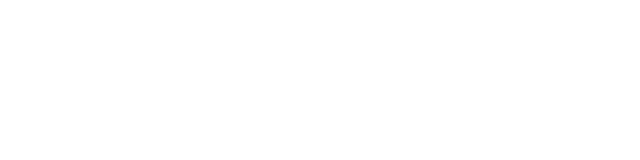
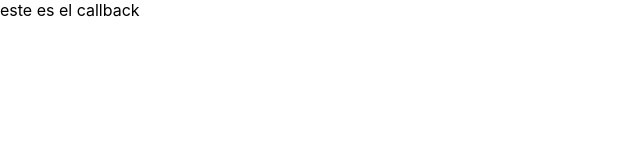
Before and after one commit to nicokurogane/oauth2-example-frontend, a React (Create React App) app: page /callback in a window 1280 px wide. Shown: the top 160 px of the page, without its empty margins (0-640 px from the left). Built offline with nearby package versions, Linux system fonts and the light colour scheme.

Commit message:
✨ Adds routing structure

```diff
--- a/src/pages/app/App.js
+++ b/src/pages/app/App.js
@@ -1,11 +1,21 @@
 import React from "react";
+import { BrowserRouter as Router, Switch, Route, Link } from "react-router-dom";
+import Callback from "../callback/Callback";
+import Home from "../home/Home";
 import "./App.css";
 
 function App() {
   return (
-    <div className="App">
-      <div></div>
-    </div>
+    <Router>
+      <Switch>
+        <Route exact path="/">
+          <Home />
+        </Route>
+        <Route exact path="/callback">
+          <Callback />
+        </Route>
+      </Switch>
+    </Router>
   );
 }
 
--- /dev/null
+++ b/src/pages/callback/Callback.js
@@ -0,0 +1,7 @@
+import React from "react";
+
+const Callback = () => {
+  return <div className="callback-container">este es el callback</div>;
+};
+
+export default Callback;
--- /dev/null
+++ b/src/pages/home/Home.js
@@ -0,0 +1,7 @@
+import React from "react";
+
+const Home = () => {
+  return <div className="home-container">Home container</div>;
+};
+
+export default Home;
```
